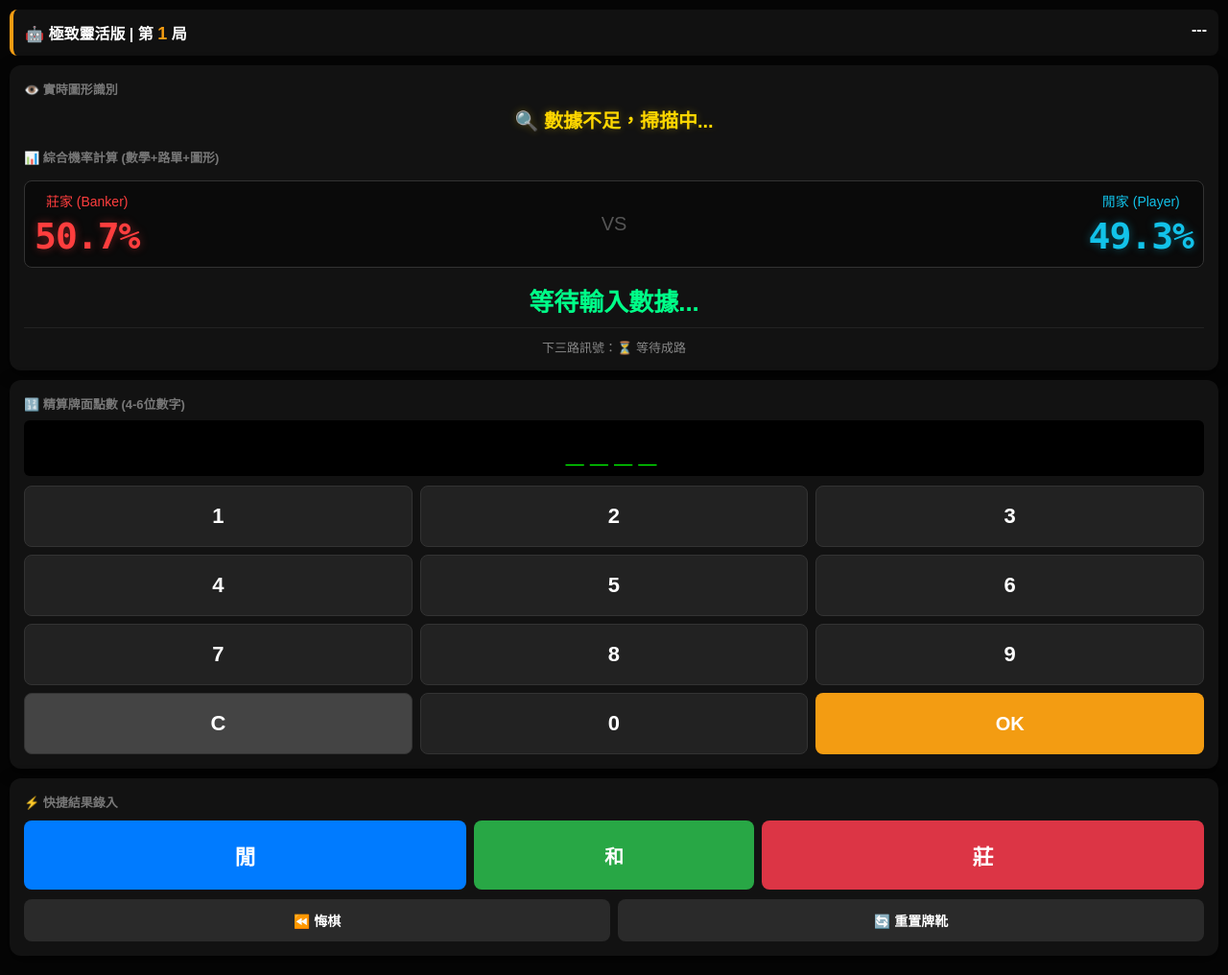
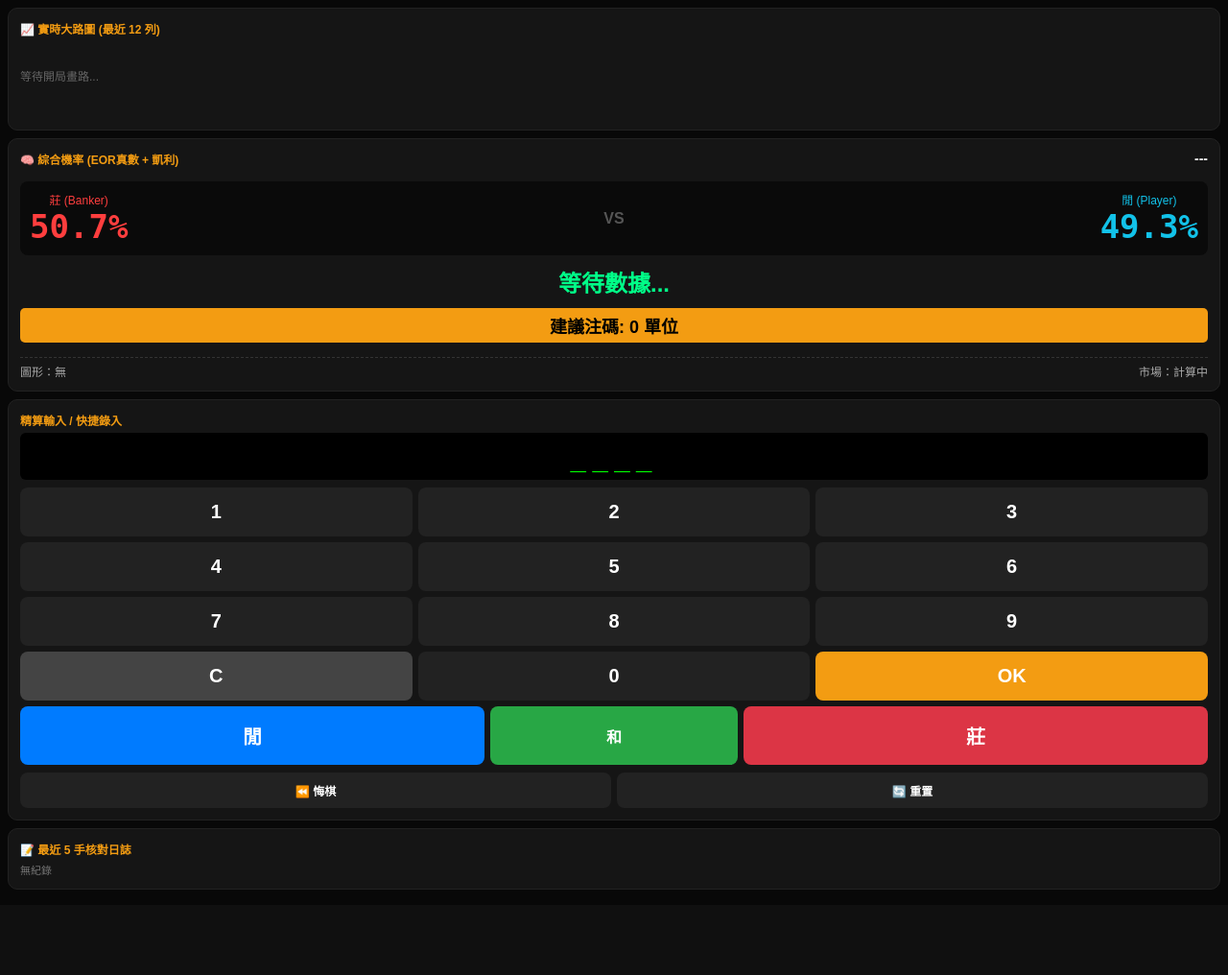
Before and after one commit to xyzplay321/Baccarat-Pro, a Flask app: page / in a window 1280 px wide. Shown: the whole page at 96% size. After the commit the page ends 927 px from the top, so only its background shows below. Run offline with Flask 3, Linux system fonts and the light colour scheme.

Commit message:
Update index.html

```diff
--- a/templates/index.html
+++ b/templates/index.html
@@ -3,95 +3,106 @@
 <head>
     <meta charset="UTF-8">
     <meta name="viewport" content="width=device-width, initial-scale=1.0, maximum-scale=1.0, user-scalable=no">
-    <title>百家樂極致靈活版</title>
+    <title>百家樂量化交易大腦</title>
     <style>
-        body { background: #050505; color: #fff; font-family: sans-serif; margin: 0; padding: 10px; }
-        .status-bar { display: flex; justify-content: space-between; padding: 12px; background: #111; border-radius: 8px; margin-bottom: 10px; border-left: 4px solid #f39c12; font-weight: bold;}
-        .card { background: #121212; border-radius: 12px; padding: 15px; margin-bottom: 10px; box-shadow: 0 4px 15px rgba(0,0,0,0.6); }
+        body { background: #080808; color: #fff; font-family: sans-serif; margin: 0; padding: 8px; }
+        .card { background: #151515; border-radius: 10px; padding: 12px; margin-bottom: 8px; border: 1px solid #222; }
 
-        /* 機率數字展示區 */
-        .prob-box { display: flex; justify-content: space-between; align-items: center; margin: 15px 0; padding: 10px; background: #0a0a0a; border-radius: 8px; border: 1px solid #333;}
-        .prob-number { font-size: 38px; font-weight: 900; font-family: monospace; letter-spacing: -1px;}
-        .prob-b { color: #ff3e3e; text-shadow: 0 0 10px rgba(255,62,62,0.4); }
-        .prob-p { color: #12c2e9; text-shadow: 0 0 10px rgba(18,194,233,0.4); }
+        /* 視覺化大路圖 */
+        .roadmap { display: flex; gap: 4px; overflow-x: auto; padding-bottom: 5px; height: 75px;}
+        .road-col { display: flex; flex-direction: column; gap: 2px; }
+        .dot { width: 12px; height: 12px; border-radius: 50%; border: 2px solid; display: inline-block; background: transparent;}
+        .dot-B { border-color: #ff3e3e; }
+        .dot-P { border-color: #12c2e9; }
+        .dot-T { border-color: #28a745; background: #28a745;}
 
-        .pattern-text { text-align: center; font-size: 20px; font-weight: bold; color: #ffd700; margin-bottom: 15px; text-shadow: 0 0 8px rgba(255,215,0,0.3); }
-        .advice-main { font-size: 26px; text-align: center; font-weight: bold; margin: 10px 0; }
-        .stability-text { font-size: 13px; text-align: center; color: #888; border-top: 1px solid #222; padding-top: 10px; margin-top: 10px;}
+        /* 核心機率區 */
+        .prob-box { display: flex; justify-content: space-between; align-items: center; margin: 10px 0; padding: 10px; background: #0a0a0a; border-radius: 8px; }
+        .prob-number { font-size: 34px; font-weight: 900; font-family: monospace; }
+        .prob-b { color: #ff3e3e; }
+        .prob-p { color: #12c2e9; }
 
-        .numpad { display: grid; grid-template-columns: repeat(3, 1fr); gap: 8px; }
-        .btn { border: none; border-radius: 8px; color: white; font-weight: bold; cursor: pointer; transition: 0.1s;}
+        .advice-main { font-size: 24px; text-align: center; font-weight: bold; margin: 10px 0; color: #00ff88; }
+        .bet-unit { font-size: 18px; text-align: center; background: #f39c12; color: #000; font-weight: bold; padding: 5px; border-radius: 5px; margin-bottom: 10px; display: inline-block; width: 100%; box-sizing: border-box;}
+
+        .info-row { display: flex; justify-content: space-between; font-size: 12px; color: #aaa; margin-top: 5px; border-top: 1px dashed #333; padding-top: 5px;}
+        .side-alert { color: #ff00ff; font-weight: bold; text-align: center; font-size: 14px; margin-top: 5px; animation: blink 1s infinite; }
+        @keyframes blink { 50% { opacity: 0; } }
+
+        /* 日誌清單 */
+        .history-list { font-size: 11px; color: #777; max-height: 50px; overflow-y: hidden; margin-top: 5px; }
+        .history-item { margin-bottom: 2px; }
+
+        /* 鍵盤區 */
+        .numpad { display: grid; grid-template-columns: repeat(3, 1fr); gap: 6px; }
+        .btn { border: none; border-radius: 8px; color: white; font-weight: bold; cursor: pointer; }
         .btn:active { transform: scale(0.95); }
-        .btn-num { background: #222; font-size: 22px; padding: 18px; border: 1px solid #333; }
-        .btn-action { background: #f39c12; font-size: 20px; }
+        .btn-num { background: #222; font-size: 20px; padding: 14px; }
+        .shortcut-group { display: flex; gap: 6px; margin-top: 6px; }
+        .btn-p-short { background: #007bff; flex: 1; padding: 16px; font-size: 20px; }
+        .btn-t-short { background: #28a745; flex: 0.5; padding: 16px; font-size: 16px; }
+        .btn-b-short { background: #dc3545; flex: 1; padding: 16px; font-size: 20px; }
 
-        .shortcut-group { display: flex; gap: 8px; margin-top: 10px; }
-        .btn-p-short { background: #007bff; flex: 1; padding: 20px; font-size: 22px; }
-        .btn-t-short { background: #28a745; flex: 0.6; padding: 20px; font-size: 20px; }
-        .btn-b-short { background: #dc3545; flex: 1; padding: 20px; font-size: 22px; }
-
-        .display { background: #000; color: #00ff00; font-family: monospace; font-size: 32px; text-align: center; padding: 10px; border-radius: 6px; margin-bottom: 10px; letter-spacing: 6px; height: 38px; line-height: 38px;}
-        .label { font-size: 13px; color: #777; margin-bottom: 8px; font-weight: bold;}
+        .display { background: #000; color: #00ff00; font-family: monospace; font-size: 28px; text-align: center; padding: 8px; border-radius: 6px; margin-bottom: 8px; letter-spacing: 6px;}
+        .label { font-size: 12px; color: #f39c12; margin-bottom: 5px; font-weight: bold;}
     </style>
 </head>
 <body>
 
-    <div class="status-bar">
-        <div>🤖 極致靈活版 | 第 <span id="round" style="color: #f39c12; font-size: 18px;">1</span> 局</div>
-        <div id="streak">---</div>
-    </div>
-
     <div class="card">
-        <div class="label">👁️ 實時圖形識別</div>
-        <div id="pattern" class="pattern-text">🔍 數據不足，掃描中...</div>
-
-        <div class="label">📊 綜合機率計算 (數學+路單+圖形)</div>
-        <div class="prob-box">
-            <div style="text-align: center;">
-                <div style="color: #ff3e3e; font-size: 14px; margin-bottom: 5px;">莊家 (Banker)</div>
-                <div id="b_prob" class="prob-number prob-b">50.7%</div>
-            </div>
-            <div style="font-size: 20px; color: #555;">VS</div>
-            <div style="text-align: center;">
-                <div style="color: #12c2e9; font-size: 14px; margin-bottom: 5px;">閒家 (Player)</div>
-                <div id="p_prob" class="prob-number prob-p">49.3%</div>
-            </div>
-        </div>
-
-        <div id="advice" class="advice-main" style="color: #00ff88;">等待輸入數據...</div>
-        <div id="stability" class="stability-text">下三路訊號：⏳ 等待成路</div>
-    </div>
-
-    <div class="card">
-        <div class="label">🔢 精算牌面點數 (4-6位數字)</div>
-        <div id="num-display" class="display">____</div>
-        <div class="numpad">
-            <button class="btn btn-num" onclick="p(1)">1</button>
-            <button class="btn btn-num" onclick="p(2)">2</button>
-            <button class="btn btn-num" onclick="p(3)">3</button>
-            <button class="btn btn-num" onclick="p(4)">4</button>
-            <button class="btn btn-num" onclick="p(5)">5</button>
-            <button class="btn btn-num" onclick="p(6)">6</button>
-            <button class="btn btn-num" onclick="p(7)">7</button>
-            <button class="btn btn-num" onclick="p(8)">8</button>
-            <button class="btn btn-num" onclick="p(9)">9</button>
-            <button class="btn btn-num" style="background:#444;" onclick="c()">C</button>
-            <button class="btn btn-num" onclick="p(0)">0</button>
-            <button class="btn btn-action" onclick="ok()">OK</button>
+        <div class="label">📈 實時大路圖 (最近 12 列)</div>
+        <div id="roadmap" class="roadmap">
+            <div style="color:#666; font-size: 12px; line-height: 75px;">等待開局畫路...</div>
         </div>
     </div>
 
     <div class="card">
-        <div class="label">⚡ 快捷結果錄入</div>
+        <div style="display: flex; justify-content: space-between;">
+            <div class="label">🧠 綜合機率 (EOR真數 + 凱利)</div>
+            <div id="streak" style="font-weight: bold; color: #fff; font-size: 14px;">---</div>
+        </div>
+
+        <div class="prob-box">
+            <div style="text-align: center;"><div style="color: #ff3e3e; font-size: 12px;">莊 (Banker)</div><div id="b_prob" class="prob-number prob-b">50.7%</div></div>
+            <div style="color: #555; font-weight: bold;">VS</div>
+            <div style="text-align: center;"><div style="color: #12c2e9; font-size: 12px;">閒 (Player)</div><div id="p_prob" class="prob-number prob-p">49.3%</div></div>
+        </div>
+
+        <div id="advice" class="advice-main">等待數據...</div>
+        <div id="bet_units" class="bet-unit">建議注碼: 0 單位</div>
+        <div id="side_alert" class="side-alert"></div>
+
+        <div class="info-row">
+            <span id="pattern">圖形：無</span>
+            <span id="volatility">市場：計算中</span>
+        </div>
+    </div>
+
+    <div class="card">
+        <div class="label">精算輸入 / 快捷錄入</div>
+        <div id="num-display" class="display">____</div>
+        <div class="numpad">
+            <button class="btn btn-num" onclick="p(1)">1</button><button class="btn btn-num" onclick="p(2)">2</button><button class="btn btn-num" onclick="p(3)">3</button>
+            <button class="btn btn-num" onclick="p(4)">4</button><button class="btn btn-num" onclick="p(5)">5</button><button class="btn btn-num" onclick="p(6)">6</button>
+            <button class="btn btn-num" onclick="p(7)">7</button><button class="btn btn-num" onclick="p(8)">8</button><button class="btn btn-num" onclick="p(9)">9</button>
+            <button class="btn btn-num" style="background:#444;" onclick="c()">C</button><button class="btn btn-num" onclick="p(0)">0</button><button class="btn btn-num" style="background:#f39c12;" onclick="ok()">OK</button>
+        </div>
+
         <div class="shortcut-group">
             <button class="btn btn-p-short" onclick="s('P')">閒</button>
             <button class="btn btn-t-short" onclick="s('T')">和</button>
             <button class="btn btn-b-short" onclick="s('B')">莊</button>
         </div>
-        <div style="display: flex; gap: 8px; margin-top: 10px;">
-            <button class="btn" style="background:#2a2a2a; flex:1; padding:12px; font-size:14px;" onclick="s('U')">⏪ 悔棋</button>
-            <button class="btn" style="background:#2a2a2a; flex:1; padding:12px; font-size:14px;" onclick="s('R')">🔄 重置牌靴</button>
+
+        <div style="display: flex; gap: 6px; margin-top: 8px;">
+            <button class="btn" style="background:#222; flex:1; padding:10px; font-size:12px;" onclick="s('U')">⏪ 悔棋</button>
+            <button class="btn" style="background:#222; flex:1; padding:10px; font-size:12px;" onclick="s('R')">🔄 重置</button>
         </div>
+    </div>
+
+    <div class="card">
+        <div class="label">📝 最近 5 手核對日誌</div>
+        <div id="history" class="history-list">無紀錄</div>
     </div>
 
     <script>
@@ -99,29 +110,34 @@
         function p(n) { if(val.length<6) val+=n; update(); }
         function c() { val=""; update(); }
         function update() { document.getElementById('num-display').innerText = val || "____"; }
-        function ok() { if(val.length>=4){ s(val); c(); } else { alert("點數輸入不足"); } }
+        function ok() { if(val.length>=4){ s(val); c(); } }
 
         function s(cmd) {
-            fetch('/api/cmd', {
-                method: 'POST',
-                headers: {'Content-Type': 'application/json'},
-                body: JSON.stringify({cmd: cmd})
-            }).then(r => r.json()).then(d => {
-                document.getElementById('round').innerText = d.round;
+            fetch('/api/cmd', { method: 'POST', headers: {'Content-Type': 'application/json'}, body: JSON.stringify({cmd: cmd}) })
+            .then(r => r.json()).then(d => {
                 document.getElementById('streak').innerText = d.streak;
                 document.getElementById('advice').innerText = d.advice;
-                document.getElementById('pattern').innerText = d.pattern;
-                document.getElementById('stability').innerText = "下三路訊號：" + d.stability;
-
-                // 更新巨大數字
                 document.getElementById('b_prob').innerText = d.b_prob;
                 document.getElementById('p_prob').innerText = d.p_prob;
+                document.getElementById('pattern').innerText = "圖形: " + d.pattern;
+                document.getElementById('volatility').innerText = "市場: " + d.volatility;
+                document.getElementById('side_alert').innerText = d.side_alert;
+                document.getElementById('bet_units').innerText = "建議注碼: " + d.units;
 
-                // 動態調整決策文字顏色
-                const advBox = document.getElementById('advice');
-                if(d.advice.includes("🔥")) advBox.style.color = "#ff3e3e";
-                else if(d.advice.includes("👉")) advBox.style.color = "#12c2e9";
-                else advBox.style.color = "#00ff88";
+                // 渲染大路圖
+                const rm = document.getElementById('roadmap');
+                rm.innerHTML = "";
+                if(d.big_road.length === 0) rm.innerHTML = '<div style="color:#666; font-size: 12px; line-height: 75px;">等待開局畫路...</div>';
+                d.big_road.forEach(col => {
+                    let colHtml = '<div class="road-col">';
+                    col.forEach(res => { colHtml += `<div class="dot dot-${res}"></div>`; });
+                    colHtml += '</div>';
+                    rm.innerHTML += colHtml;
+                });
+                rm.scrollLeft = rm.scrollWidth; // 自動捲動到最右邊
+
+                // 渲染歷史日誌
+                document.getElementById('history').innerHTML = d.history.map(txt => `<div class="history-item">${txt}</div>`).join('');
             });
         }
     </script>
```
